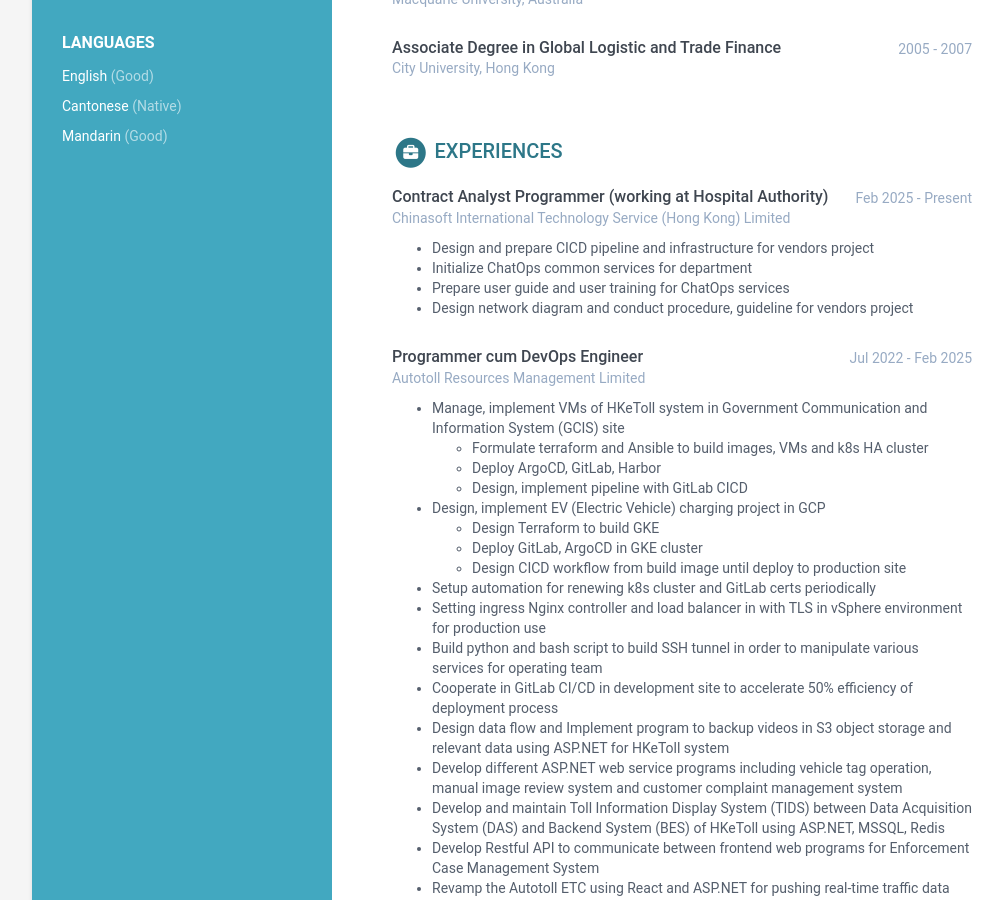
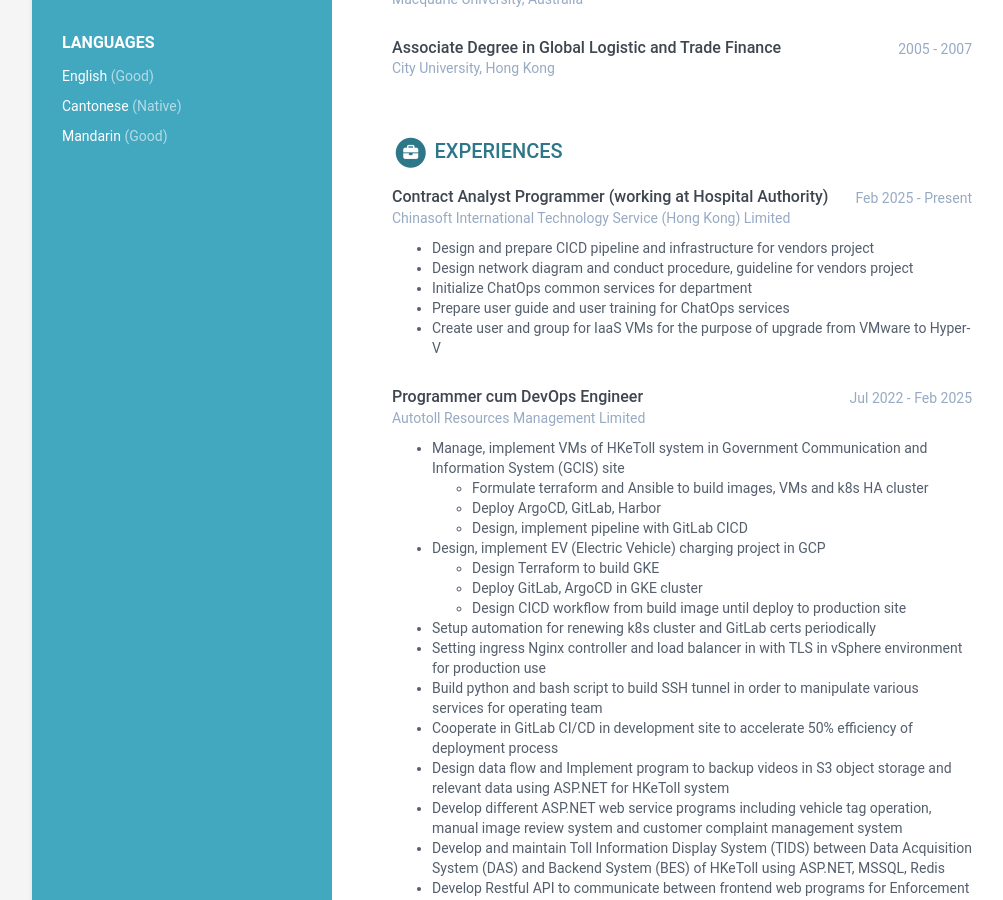
Before and after one commit to Ovvio2311/online-resume, a Jekyll site: the page built from index.html, in a window 1280 px wide and 900 px high, scrolled down 310 px. Shown: the whole window, without its empty margins (108-1111 px from the left). Built offline with Jekyll 4.4.1, drawn with Linux system fonts in a browser that asks for light colours.

Commit message:
Update data.yml

```diff
--- a/_data/data.yml
+++ b/_data/data.yml
@@ -90,9 +90,10 @@ experiences:
         company: Chinasoft International Technology Service (Hong Kong) Limited
         details: |
           - Design and prepare CICD pipeline and infrastructure for vendors project
+          - Design network diagram and conduct procedure, guideline for vendors project
           - Initialize ChatOps common services for department
           - Prepare user guide and user training for ChatOps services
-          - Design network diagram and conduct procedure, guideline for vendors project
+          - Create user and group for IaaS VMs for the purpose of upgrade from VMware to Hyper-V
       - role: Programmer cum DevOps Engineer
         time: Jul 2022 - Feb 2025
         company: Autotoll Resources Management Limited
```
